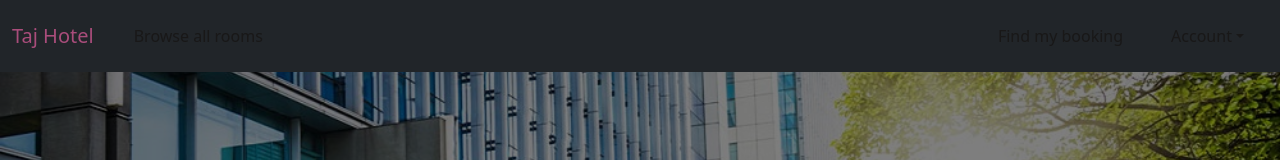
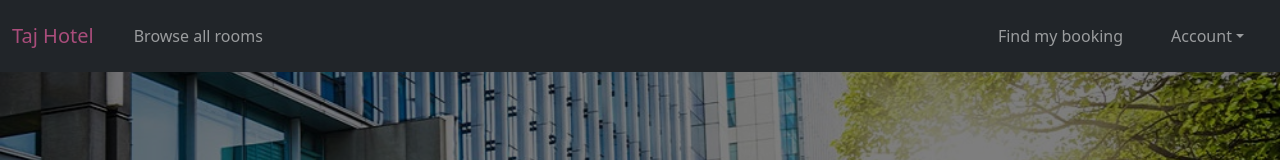
Before and after one commit to namratachavan15/HotelmanagementsysusingSpringbootReact, a React (Create React App) app in the folder hotelmangt/: page / in a window 1280 px wide. Shown: the top 160 px of the page. Built offline with nearby package versions, Linux system fonts and the light colour scheme; no server answers.

Commit message:
Update index.css

```diff
--- a/hotelmangt/src/index.css
+++ b/hotelmangt/src/index.css
@@ -33,13 +33,7 @@ body {
  .navbar .navbar-nav .nav-item:hover::after{
   width: 100%;
  }
- .navbar-dark .navbar-nav .nav-link {
-  color: rgb(25, 24, 24);
-}
 
-.navbar-dark .navbar-brand {
-  color: rgb(25, 24, 24);
-}
 
  @media screen and (min-width: 992px){
   .navbar{
```
